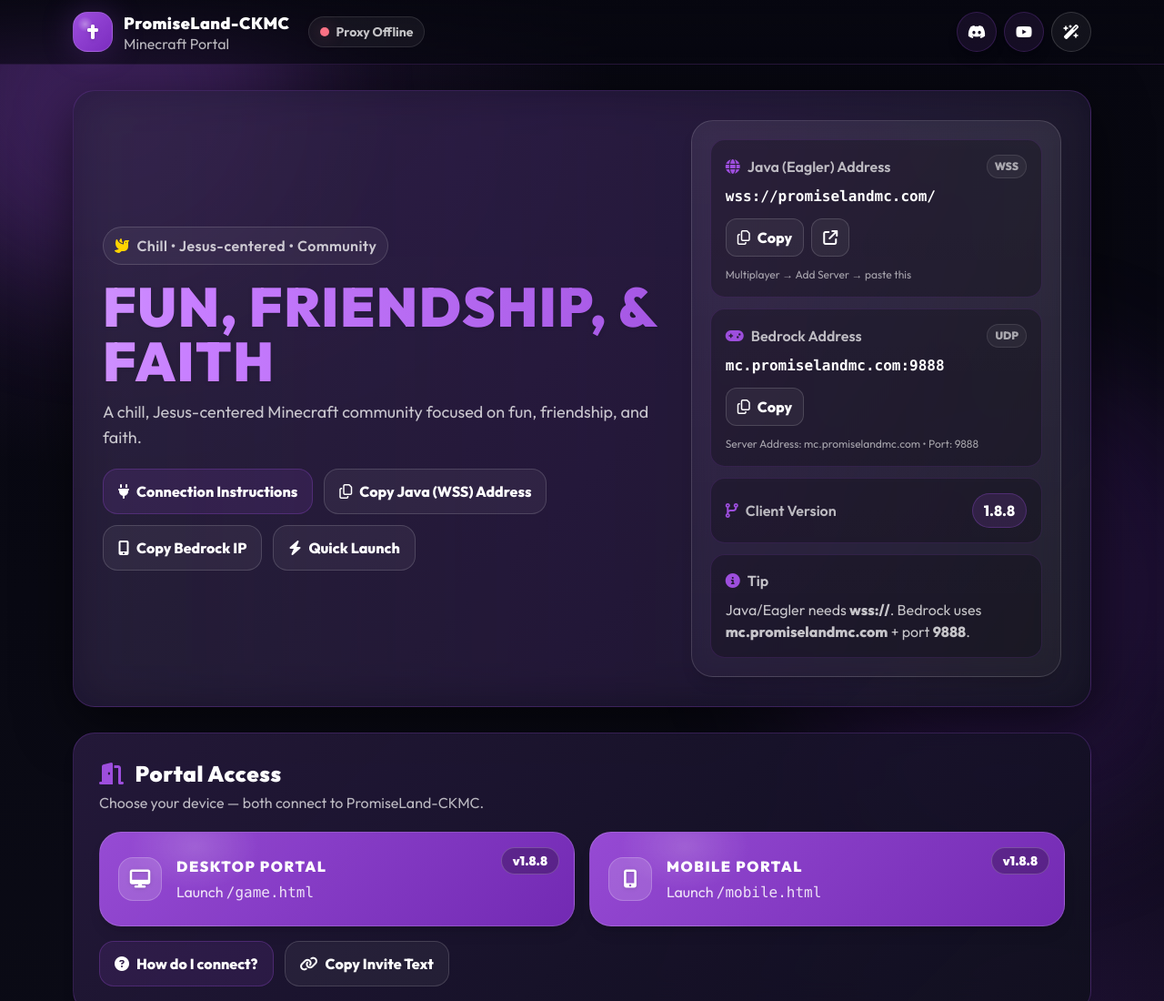
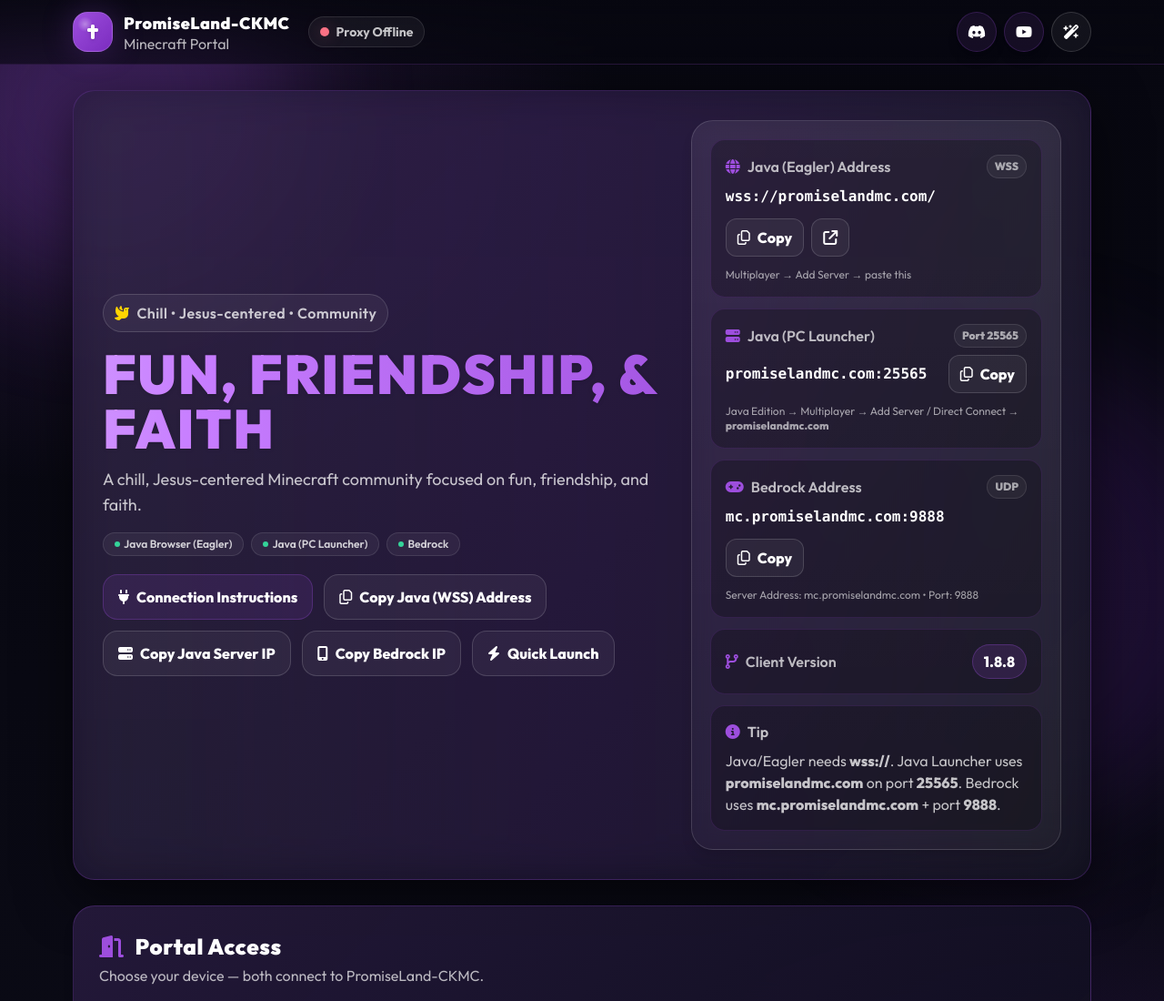
Before and after one commit to lukasbonthy/ummmiyfvugy, a website: page public/index.html in a window 1280 px wide. Shown: the top 1100 px of the page at 91% size. Drawn offline with nearby package versions, Linux system fonts and the light colour scheme; no server answers.

Commit message:
Update index.html

```diff
--- a/public/index.html
+++ b/public/index.html
@@ -143,6 +143,22 @@
             Join through the portal, add the server, and come hang out.
           </p>
 
+          <!-- Small pills listing all connection types -->
+          <div class="mt-4 flex flex-wrap gap-2 text-xs font-semibold text-white/80">
+            <span class="inline-flex items-center gap-1 px-3 py-1 rounded-full border border-white/10 bg-white/5">
+              <span class="w-1.5 h-1.5 rounded-full bg-emerald-400"></span>
+              Java Browser (Eagler)
+            </span>
+            <span class="inline-flex items-center gap-1 px-3 py-1 rounded-full border border-white/10 bg-white/5">
+              <span class="w-1.5 h-1.5 rounded-full bg-emerald-400"></span>
+              Java (PC Launcher)
+            </span>
+            <span class="inline-flex items-center gap-1 px-3 py-1 rounded-full border border-white/10 bg-white/5">
+              <span class="w-1.5 h-1.5 rounded-full bg-emerald-400"></span>
+              Bedrock
+            </span>
+          </div>
+
           <div class="mt-5 flex flex-wrap gap-3">
             <button id="openInstructions"
               class="focus-ring inline-flex items-center gap-2 px-4 py-3 rounded-2xl font-extrabold
@@ -155,6 +171,13 @@
               class="focus-ring inline-flex items-center gap-2 px-4 py-3 rounded-2xl font-extrabold
                      border border-white/15 bg-white/5 hover:bg-white/10 hover:-translate-y-0.5 transition">
               <i class="fa-regular fa-copy"></i> Copy Java (WSS) Address
+            </button>
+
+            <!-- New Java Launcher copy button -->
+            <button id="copyJavaTop"
+              class="focus-ring inline-flex items-center gap-2 px-4 py-3 rounded-2xl font-extrabold
+                     border border-white/15 bg-white/5 hover:bg-white/10 hover:-translate-y-0.5 transition">
+              <i class="fa-solid fa-server"></i> Copy Java Server IP
             </button>
 
             <button id="copyBedrockTop"
@@ -208,6 +231,34 @@
               </div>
             </div>
 
+            <!-- Java Launcher Address (new) -->
+            <div class="rounded-2xl border border-[rgba(157,78,221,.16)] bg-black/25 p-4">
+              <div class="flex items-center justify-between gap-3">
+                <div class="text-white/70 font-semibold flex items-center gap-2">
+                  <i class="fa-solid fa-server text-brand"></i> Java (PC Launcher)
+                </div>
+                <span class="text-xs font-black text-white/60 border border-white/10 bg-white/5 px-2 py-1 rounded-full">
+                  Port 25565
+                </span>
+              </div>
+
+              <div class="mt-2 flex flex-wrap items-center justify-between gap-3">
+                <span id="javaAddrText" class="font-mono font-bold text-sm md:text-base break-all">
+                  promiselandmc.com
+                </span>
+
+                <button id="copyJava"
+                  class="focus-ring inline-flex items-center gap-2 px-3 py-2 rounded-xl font-extrabold
+                         border border-white/15 bg-white/5 hover:bg-white/10 transition">
+                  <i class="fa-regular fa-copy"></i> Copy
+                </button>
+              </div>
+
+              <div class="mt-3 text-xs text-white/60">
+                Java Edition → Multiplayer → Add Server / Direct Connect → <span class="font-extrabold">promiselandmc.com</span>
+              </div>
+            </div>
+
             <!-- Bedrock Address -->
             <div class="rounded-2xl border border-[rgba(157,78,221,.16)] bg-black/25 p-4">
               <div class="flex items-center justify-between gap-3">
@@ -249,7 +300,8 @@
                 <i class="fa-solid fa-circle-info text-brand"></i> Tip
               </div>
               <div class="mt-2">
-                Java/Eagler needs <span class="font-extrabold">wss://</span>. Bedrock uses <span class="font-extrabold">mc.promiselandmc.com</span> + port <span class="font-extrabold">9888</span>.
+                Java/Eagler needs <span class="font-extrabold">wss://</span>. Java Launcher uses <span class="font-extrabold">promiselandmc.com</span> on port <span class="font-extrabold">25565</span>.
+                Bedrock uses <span class="font-extrabold">mc.promiselandmc.com</span> + port <span class="font-extrabold">9888</span>.
               </div>
             </div>
 
@@ -377,6 +429,27 @@
           <div class="mt-3 text-white/70 text-center">
             Keep <span class="font-extrabold">wss://</span> in the address.
           </div>
+
+          <!-- New Java (PC Launcher) section inside the same card -->
+          <div class="mt-5 border-t border-white/10 pt-4">
+            <div class="font-black flex items-center gap-2 text-sm uppercase tracking-wide text-white/75">
+              <i class="fa-solid fa-server text-brand"></i> Java (PC Launcher)
+            </div>
+            <ol class="list-decimal pl-5 mt-2 text-white/85 leading-7 text-sm">
+              <li>Open Minecraft Java Edition.</li>
+              <li>Multiplayer → Add Server or Direct Connection.</li>
+              <li>Server Address: <span class="font-extrabold" id="modalJavaHost">promiselandmc.com</span></li>
+              <li>Save → Join.</li>
+            </ol>
+
+            <div class="mt-3 flex items-center justify-between gap-3 rounded-2xl border border-white/12 bg-black/30 p-3">
+              <span id="modalJavaMono" class="font-mono font-extrabold text-sm md:text-base break-all">promiselandmc.com</span>
+              <button id="copyJavaModal"
+                class="focus-ring inline-flex items-center gap-2 px-3 py-2 rounded-xl font-extrabold border border-white/15 bg-white/5 hover:bg-white/10 transition">
+                <i class="fa-regular fa-copy"></i> Copy
+              </button>
+            </div>
+          </div>
         </div>
 
         <div class="rounded-3xl border border-[rgba(157,78,221,.18)] bg-black/20 p-5">
@@ -424,7 +497,13 @@
       name: "PromiseLand-CKMC",
       tagline: "A chill, Jesus-centered Minecraft community focused on fun, friendship, and faith.",
       version: "1.8.8",
+
+      // Browser Eagler address (WSS)
       address: "wss://promiselandmc.com/",
+
+      // Java (PC Launcher) info
+      javaHost: "promiselandmc.com",
+      javaPort: 25565,
 
       // Bedrock info
       bedrockHost: "mc.promiselandmc.com",
@@ -464,6 +543,17 @@
     setText("desktopVersionTag", "v" + SERVER.version);
     setText("mobileVersionTag", "v" + SERVER.version);
     setText("year", new Date().getFullYear());
+
+    // Java (PC) server
+    const javaFull = SERVER.javaHost
+      ? SERVER.javaHost + (SERVER.javaPort ? ":" + SERVER.javaPort : "")
+      : "";
+
+    if (SERVER.javaHost) {
+      setText("javaAddrText", javaFull);
+      setText("modalJavaHost", SERVER.javaHost);
+      setText("modalJavaMono", javaFull);
+    }
 
     // Bedrock
     const bedrockFull = `${SERVER.bedrockHost}:${SERVER.bedrockPort}`;
@@ -544,18 +634,27 @@
     $("copyIPModal").addEventListener("click", () => copyText(SERVER.address));
     $("copyIPTop").addEventListener("click", () => copyText(SERVER.address));
 
+    if (javaFull) {
+      $("copyJava").addEventListener("click", () => copyText(javaFull));
+      $("copyJavaModal").addEventListener("click", () => copyText(javaFull));
+      $("copyJavaTop").addEventListener("click", () => copyText(javaFull));
+    }
+
     $("copyBedrock").addEventListener("click", () => copyText(bedrockFull));
     $("copyBedrockModal").addEventListener("click", () => copyText(bedrockFull));
     $("copyBedrockTop").addEventListener("click", () => copyText(bedrockFull));
 
-    // Copy invite text (includes both)
+    // Copy invite text (includes all three)
     $("copyShort").addEventListener("click", () => {
       const msg =
 `${SERVER.name} — ${SERVER.tagline}
 
-Java / Eagler:
+Java Browser (Eagler):
 ${SERVER.address}
 Version: ${SERVER.version}
+
+Java (PC Launcher):
+${javaFull || SERVER.javaHost}
 
 Bedrock:
 ${SERVER.bedrockHost}
@@ -588,7 +687,9 @@
     let effectsOn = true;
     toggle.addEventListener("click", () => {
       effectsOn = !effectsOn;
-      document.querySelectorAll("[aria-hidden='true']")[0].style.display = effectsOn ? "" : "none";
+      // First aria-hidden=true element is the ambient glow wrapper
+      const ambient = document.querySelectorAll("[aria-hidden='true']")[0];
+      if (ambient) ambient.style.display = effectsOn ? "" : "none";
       showToast(effectsOn ? "Effects on" : "Effects off");
     });
   </script>
```
